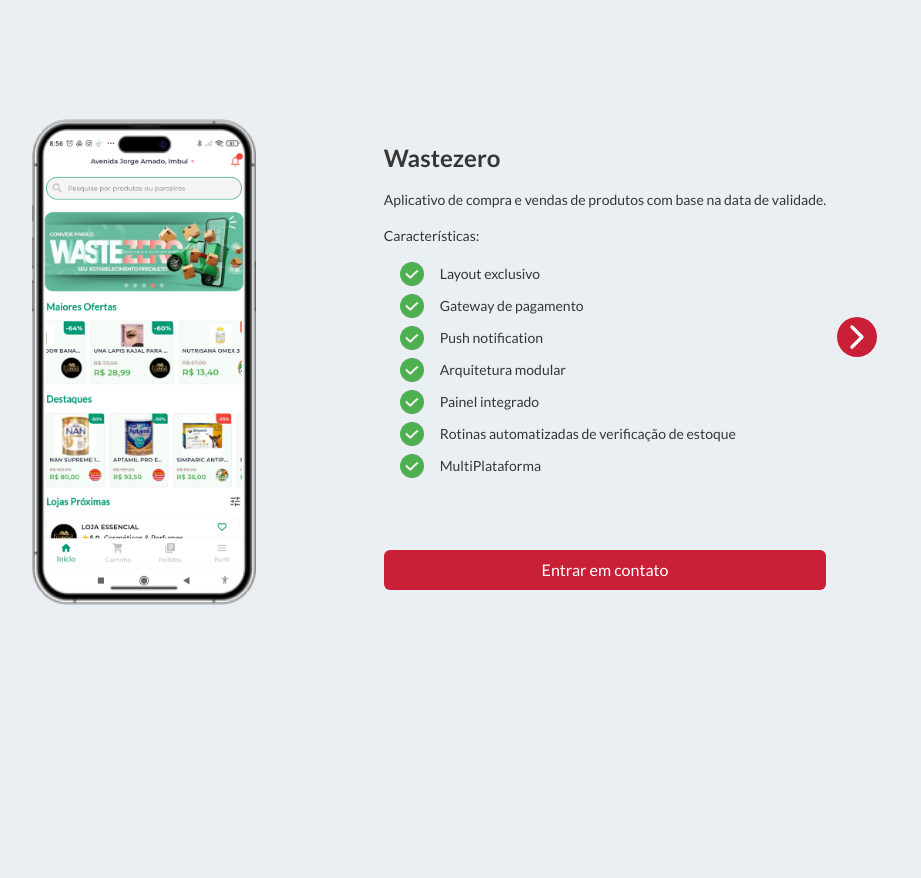
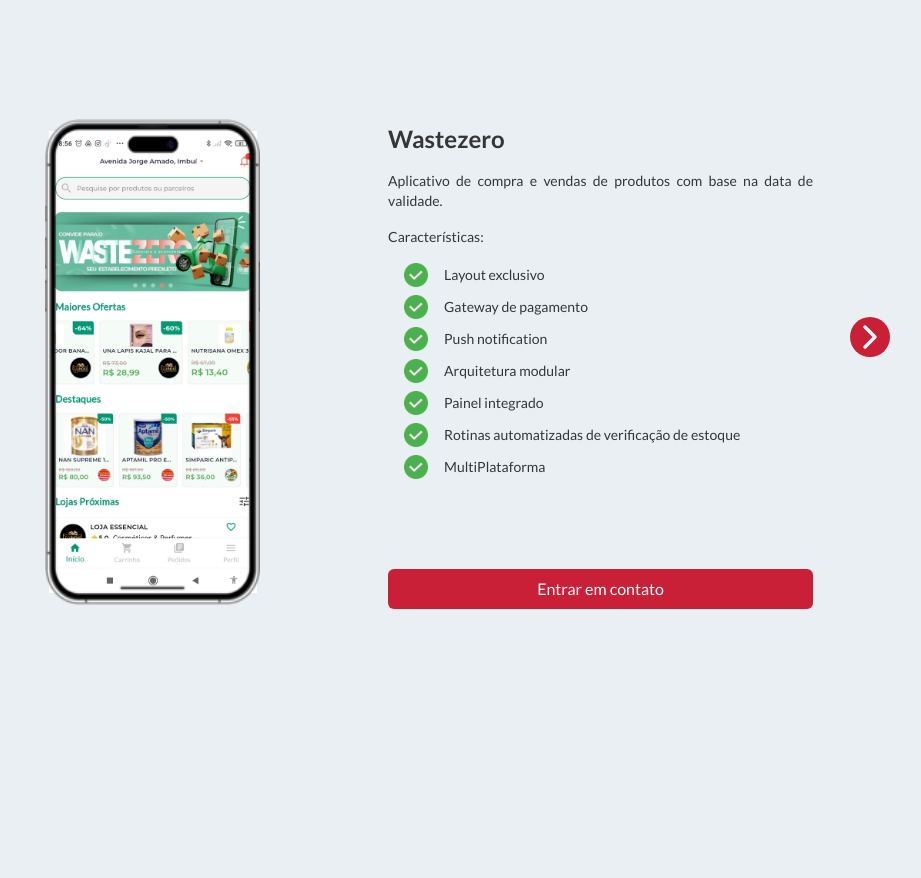
Before and after one commit to HerbertNordson/elevii-lp-main, a Next.js app: page / in a window 1280 px wide. Shown: the part 2690-3568 px from the top of the page, without its empty margins (211-1132 px from the left). Built offline with nearby package versions, Linux system fonts and the light colour scheme.

Commit message:
spacement

```diff
--- a/src/components/layout/home/Products.tsx
+++ b/src/components/layout/home/Products.tsx
@@ -10,7 +10,11 @@ import Sementes from "@/assets/sementes.jpg";
 import MoldeSmart from "@/assets/molde_phone.png";
 import Check from "@/assets/checkmark.png";
 import { useMemo, useState } from "react";
-import { IconChevronLeft, IconChevronRight, IconLoader3 } from "@tabler/icons-react";
+import {
+  IconChevronLeft,
+  IconChevronRight,
+  IconLoader3,
+} from "@tabler/icons-react";
 import { Button } from "@/components/theme/Button";
 import { redirect } from "next/navigation";
 
@@ -111,11 +115,9 @@ export const Product = () => {
         </h2>
         {product && (
           <>
-            <div
-              className={`relative max-w-4xl m-auto flex flex-col md:flex-row justify-center items-center gap-32 `}
-            >
+            <div className={`relative h-full min-w-3xl max-w-3xl lg:min-w-3xl lg:max-w-3xl md:min-w-2xl md:max-w-2xl m-auto flex justify-center`}>
                 <button
-                className={`absolute top-[40%] left-0 rounded-full bg-primary ${
+                  className={`absolute top-[40%] left-0 md:left-[-10%] rounded-full bg-primary ${
                     index === 0 ? "hidden" : ""
                   }`}
                   onClick={handleBack}
@@ -123,6 +125,7 @@ export const Product = () => {
                   {""}
                   <IconChevronLeft color="white" size={40} />
                 </button>
+              <div className="flex w-full flex-col md:flex-row justify-between items-center gap-32 ">
                 {ListProduct.map((item: Product, idx: number) => (
                   <>
                     <figure
@@ -144,7 +147,7 @@ export const Product = () => {
                       />
                     </figure>
                     <div
-                    className={`h-full flex justify-evenly flex-col transition-all animate-fade ${
+                      className={`w-md h-full flex justify-evenly flex-col transition-all animate-fade ${
                         idx === index ? "visible" : "hidden"
                       }`}
                     >
@@ -185,8 +188,9 @@ export const Product = () => {
                     </div>
                   </>
                 ))}
+              </div>
               <button
-                className={`absolute top-[40%] right-0 rounded-full bg-primary ${
+                className={`absolute top-[40%] right-0 md:right-[-10%] rounded-full bg-primary ${
                   index === ListProduct.length - 1 ? "hidden" : ""
                 }`}
                 onClick={handleNext}
```
Lines whose indentation alone changed are shown as unchanged.
